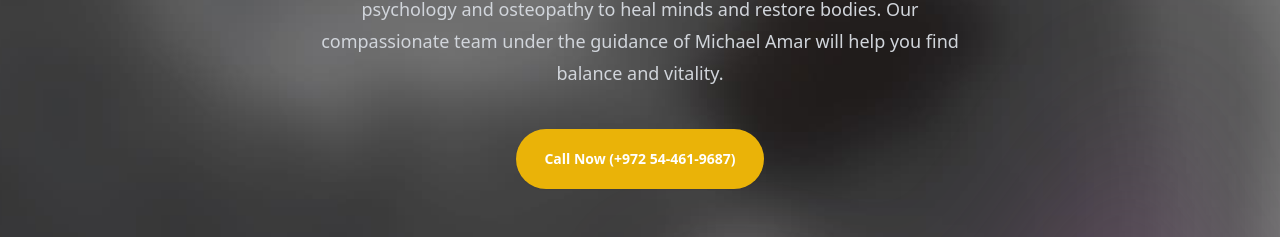
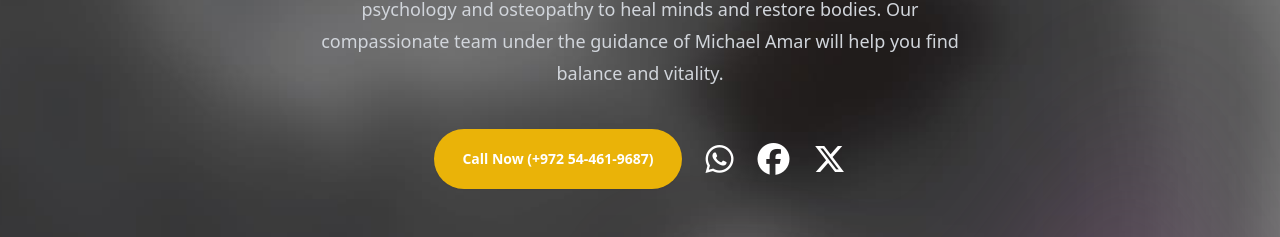
Before and after one commit to ilyaize/bneiadam-vue, a Vue app: page / in a window 1280 px wide. Shown: the part 809-1046 px from the top of the page. Built offline with nearby package versions, Linux system fonts and the light colour scheme.

Commit message:
Initial commit

```diff
--- a/src/App.vue
+++ b/src/App.vue
@@ -27,8 +27,4 @@ import TheFooter from './components/TheFooter.vue'
   border-bottom: 0;
   border-left: 0.3em solid transparent;
 }
-
-* {
-  transition: all 1s;
-}
 </style>
--- a/src/components/TheContent.vue
+++ b/src/components/TheContent.vue
@@ -29,6 +29,15 @@
               class="rounded-full bg-yellow-500 px-7 py-5 text-sm font-semibold text-white shadow-sm hover:bg-yellow-400 focus-visible:outline focus-visible:outline-2 focus-visible:outline-offset-2 focus-visible:outline-yellow-400"
               >Call Now (+972 54-461-9687)</a
             >
+            <a class="" href="#"
+              ><i class="fa-brands fa-whatsapp fa-2xl" style="color: white"></i
+            ></a>
+            <a class="" href="#"
+              ><i class="fa-brands fa-facebook fa-2xl" style="color: white"></i
+            ></a>
+            <a class="" href="#"
+              ><i class="fa-brands fa-x-twitter fa-2xl" style="color: white"></i
+            ></a>
           </div>
         </div>
       </div>
@@ -157,7 +166,7 @@ const features = [
 ]
 </script>
 
-<style>
+<style scoped>
 .video-image {
   transition: filter 0.3s ease;
 }
```
